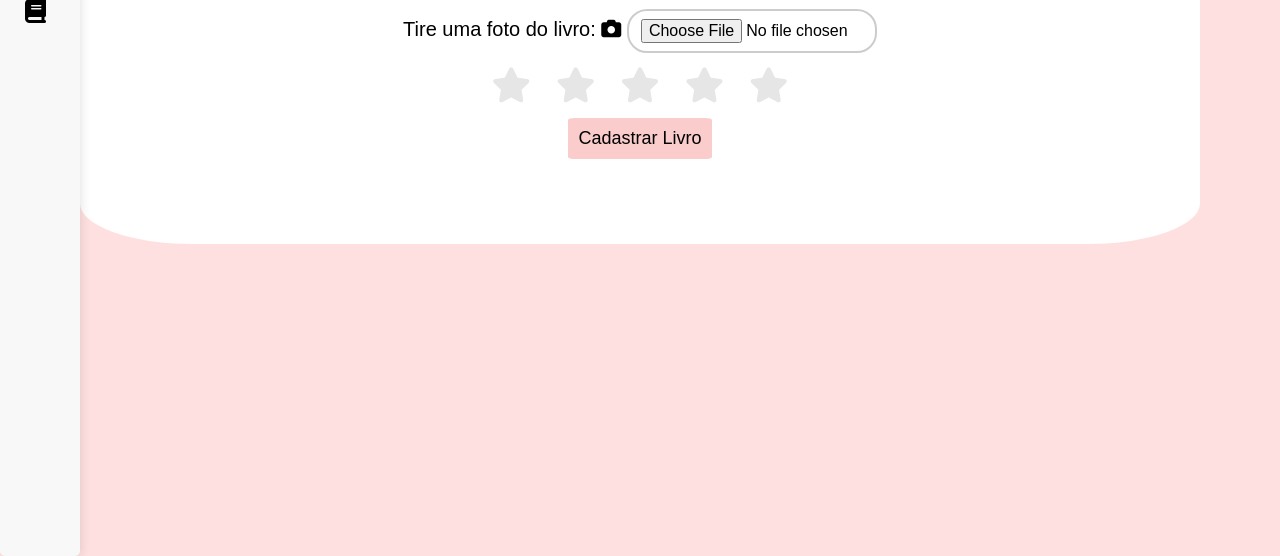
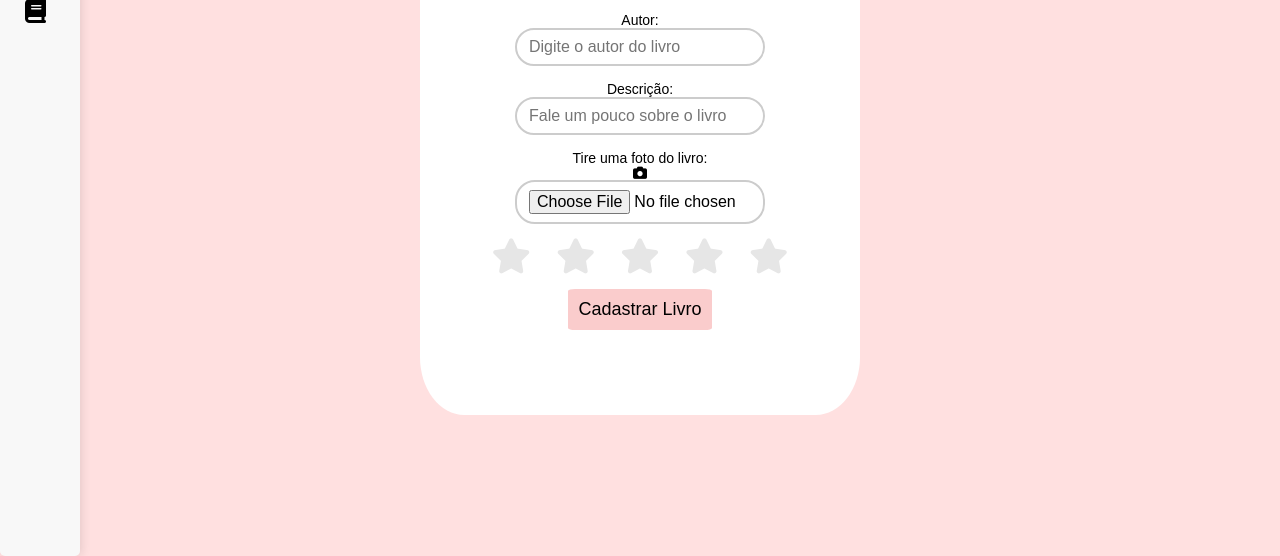
Before and after one commit to raissabispo/mybookshelf, a plain HTML site: page cadastrar-livro.html in a window 1280 px wide. Shown: the part 244-800 px from the top of the page. Drawn offline with Linux system fonts and the light colour scheme.

Commit message:
Ajustando estilo e funcionalidades

```diff
--- a/index.html
+++ b/index.html
@@ -11,11 +11,15 @@
 <body>
     <section class="home">
      <div class="container">
-         <div class="header">
-             <img src="img/logo.png" alt="logo do site" class="logo">
-              <input type="search" name="search" id="pesquisar" class="pesquisar" placeholder="Digite o título do livro">
-               <button class="pesquisar-icone"><i class="fa-solid fa-magnifying-glass"></i></button>
-            </div>
+      <div class="header">
+        <img src="img/logo.png" alt="logo do site" class="logo">
+         <a href="livros.html" class="livros-input">
+         <input type="search" name="search" id="pesquisar" class="pesquisar" placeholder="Digite o título do livro">
+        </a>
+        <button class="pesquisar-icone" onclick="pesquisarLivros()"><i class="fa-solid fa-magnifying-glass"></i></button>
+
+
+       </div>
 
               <div class="apresentacao">
                  <h1 class="titulo">My Book Shelf</h1>
@@ -24,6 +28,9 @@
                        Cadastre, visualize e gerencie seus livros com apenas alguns cliques. Tire uma foto da capa e acompanhe sua coleção com facilidade!
                           </p>
                 </div>
+
+                <div id="livros"></div>
+                <p id="mensagem-erro"></p>
 
                    <div class="livros-recentes">
                     <h2 class="titulo-livros-recentes">Livros recentes</h2>
@@ -114,6 +121,7 @@
 
 
 <script src="https://cdn.jsdelivr.net/npm/bootstrap@5.3.3/dist/js/bootstrap.bundle.min.js" integrity="sha384-YvpcrYf0tY3lHB60NNkmXc5s9fDVZLESaAA55NDzOxhy9GkcIdslK1eN7N6jIeHz" crossorigin="anonymous"></script>
+<script src="https://unpkg.com/scrollreveal"></script>
 <script src="js/script.js"></script>
 </body>
 </html>
--- a/js/script.js
+++ b/js/script.js
@@ -33,3 +33,16 @@ stars.forEach((star, index1) => {
       });
   });
 });
+
+
+ScrollReveal().reveal('.apresentacao', {
+    origin: 'left',
+    duration: 2000,
+    distance: '30%'
+});
+
+ScrollReveal().reveal('.livros-recentes', {
+    origin: 'left',
+    duration: 2000,
+    distance: '30%'
+});
--- a/styles/cadastrar-livro.css
+++ b/styles/cadastrar-livro.css
@@ -1,4 +1,8 @@
-
+:root{
+  --cor-fundo: #ffe0e0;
+  --cor-texto: #fff;
+  --cor-input: #ccc;
+}
 * {
     margin: 0;
     padding: 0;
@@ -12,12 +16,12 @@ body{
   align-items: center;
   text-align: center;
   flex-direction: column;
-  background-color:  #ffe0e0;
+  background-color: var(--cor-fundo);
 }
 
 .cadastro{
   margin: 80px;
-  background-color: #fff;
+  background-color: var(--cor-texto);
   padding: 60px;
   border-radius: 10%
 }
@@ -25,12 +29,14 @@ body{
   margin-bottom: 15px;
 }
 .cadastro .form-livro{
-  flex-direction: column;
-  font-size: 20px;
-
+   display: flex;
+    flex-direction: column;
+    font-size: 14px;
+    align-items: center;
 }
 
 .cadastro .form-livro input{
+
      width: 250px;
     padding: 8px 12px;
     border: 2px solid #ccc;
--- a/styles/livros.css
+++ b/styles/livros.css
@@ -1,3 +1,11 @@
+
+:root{
+  --cor-fundo: #ffe0e0;
+  --cor-texto: #fff;
+  --cor-input: #ccc;
+
+}
+
 * {
   margin: 0;
   padding: 0;
@@ -6,7 +14,7 @@
 }
 
 body {
-  background-color: #ffe0e0;
+  background-color: var(--cor-fundo);
   margin-bottom: 60px;
 }
 
@@ -35,7 +43,7 @@ body {
 }
 
 .pesquisar {
-  width: 250px;
+  width: 600px;
   padding: 8px 12px;
   border: 2px solid #ccc;
   border-radius: 20px;
--- a/styles/style.css
+++ b/styles/style.css
@@ -1,3 +1,10 @@
+:root{
+    --cor-fundo: #ffe0e0;
+    --cor-texto: #fff;
+    --cor-input: #ccc;
+
+  }
+
 * {
     margin: 0;
     padding: 0;
@@ -5,11 +12,15 @@
   }
 
 body{
-    background-color:  #ffe0e0;
+
+    background-color:  var(--cor-fundo);
     margin-bottom: 0;
+    animation-duration: 3s;
 }
 
+
 .container{
+
     width: 100%;
     max-width: 1200px;
     margin: 0 auto;
@@ -32,8 +43,14 @@ body{
     height: auto;
 }
 
-.pesquisar{
-    width: 250px;
+.livros-input{
+   text-decoration: none;
+   display: flex;
+}
+
+
+.livros-input .pesquisar{
+    width: 600px;
     padding: 8px 12px;
     border: 2px solid #ccc;
     border-radius: 20px;
@@ -42,7 +59,7 @@ body{
 
 }
 
-.pesquisar:focus{
+.livros-input .pesquisar:focus{
     border-color: #ffe0e0;
     outline: none;
 }
@@ -60,7 +77,7 @@ body{
     width: 50px;
 }
 
-.pesquisaR-icone i{
+.pesquisar-icone i{
     font-size: 16px;
 }
 
@@ -115,6 +132,8 @@ body{
     margin: 10px 0 5px;
     color: #222;
 }
+
+
 
 .rating-box .stars{
     display: flex;
@@ -218,11 +237,11 @@ footer{
 .logo{
     width: 50px;
  }
-.pesquisar{
-        width: 100%;
+ .livros-input .pesquisar{
+        width: 32vh;
 }
-.pesquisar-icone{
-        display: none;
+.pesquisar-icone {
+   display:none;
 }
 
  .apresentacao{
```
